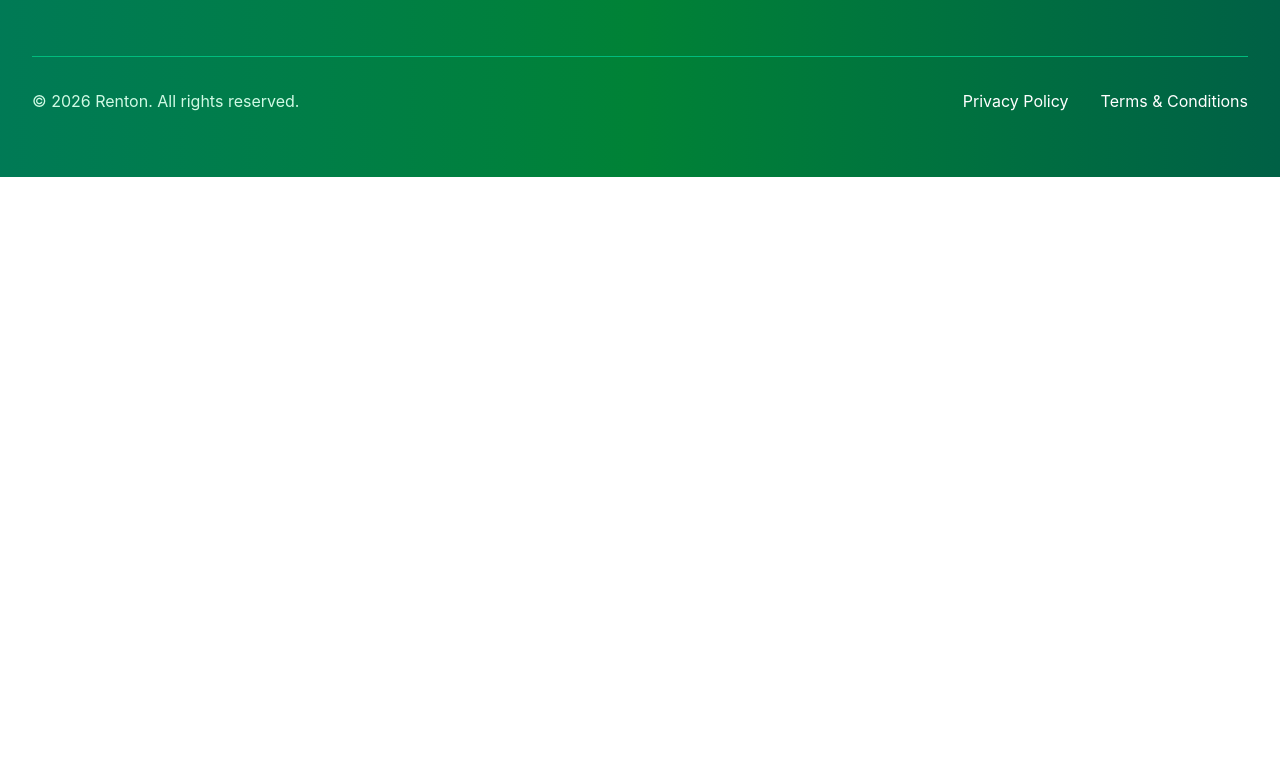
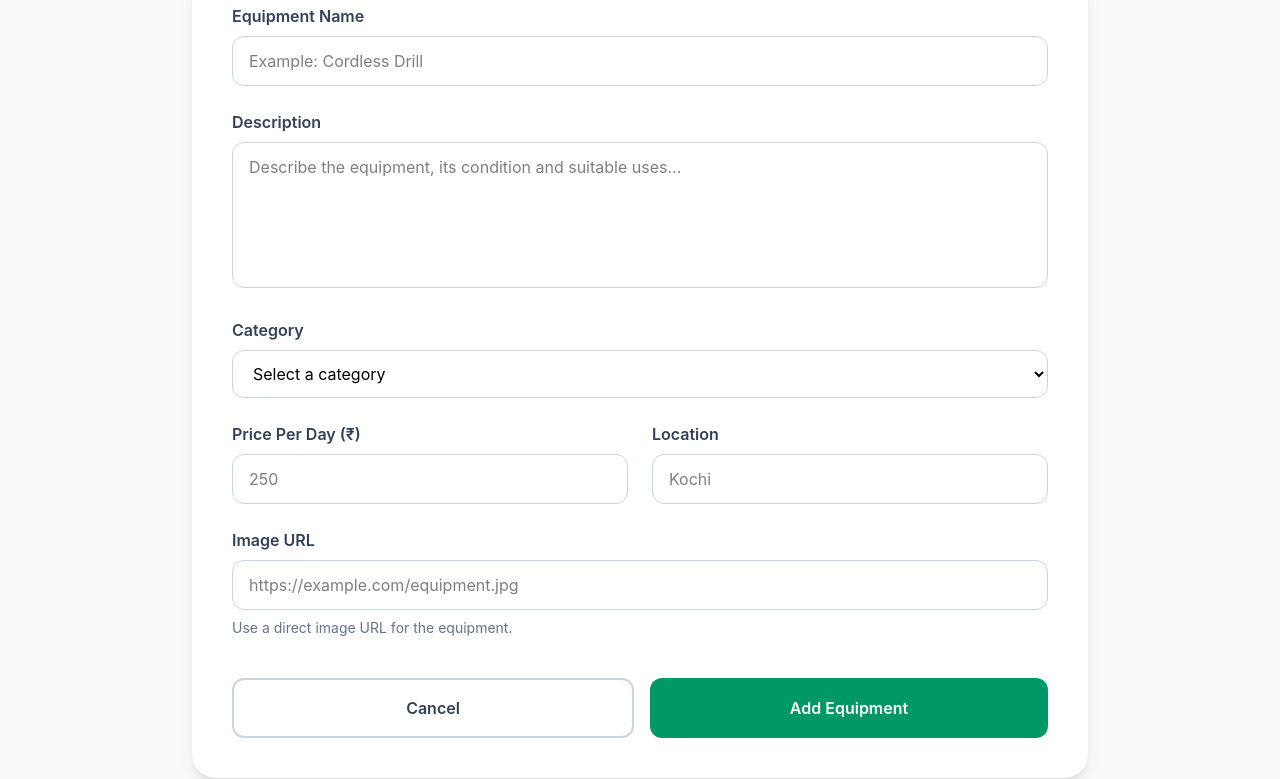
Before and after one commit to Muhammed-Hasan-1/renton, a React app in the folder frontend/: page /add-equipment in a window 1280 px wide. Shown: the part 401-1180 px from the top of the page. Before the commit the page ends 800 px from the top, so only its background shows below. Built offline with nearby package versions, Linux system fonts and the light colour scheme; the HTML template or start-up script is replaced by a standard one.

Commit message:
Add owner equipment creation

```diff
--- a/frontend/src/App.jsx
+++ b/frontend/src/App.jsx
@@ -29,6 +29,8 @@ import ScrollToTop from "./components/ScrollToTop";
 
 import MyEquipment from "./pages/MyEquipment";
 
+import AddEquipment from "./pages/AddEquipment";
+
 function App() {
   return (
     <>
@@ -48,6 +50,7 @@ function App() {
         <Route path="/signup" element={<SignUp />} />
         <Route path="/dashboard" element={<Dashboard />} />
         <Route path="/my-equipment" element={<MyEquipment />} />
+        <Route path="/add-equipment" element={<AddEquipment />}/>
         <Route path="/privacy" element={<Privacy />} />
         <Route path="/terms" element={<Terms />} />
         <Route path="/booking" element={<Booking />} />
--- /dev/null
+++ b/frontend/src/pages/AddEquipment.jsx
@@ -0,0 +1,304 @@
+import { useState } from "react";
+import { Link, useNavigate } from "react-router-dom";
+import axios from "axios";
+
+function AddEquipment() {
+  const navigate = useNavigate();
+
+  const [formData, setFormData] = useState({
+    name: "",
+    description: "",
+    category: "",
+    pricePerDay: "",
+    location: "",
+    image: "",
+  });
+
+  const [loading, setLoading] = useState(false);
+  const [error, setError] = useState("");
+  const [success, setSuccess] = useState("");
+
+  const categories = [
+    "Power Tools",
+    "Construction",
+    "Gardening",
+    "Painting",
+    "Electrical",
+    "Cleaning",
+  ];
+
+  const handleChange = (e) => {
+    const { name, value } = e.target;
+
+    setFormData((prev) => ({
+      ...prev,
+      [name]: value,
+    }));
+  };
+
+  const handleSubmit = async (e) => {
+    e.preventDefault();
+
+    setError("");
+    setSuccess("");
+
+    const token = localStorage.getItem("rentonToken");
+
+    if (!token) {
+      navigate("/signin");
+      return;
+    }
+
+    try {
+      setLoading(true);
+
+      const response = await axios.post(
+        "http://localhost:5000/api/equipment",
+        {
+          name: formData.name.trim(),
+          description: formData.description.trim(),
+          category: formData.category,
+          pricePerDay: Number(formData.pricePerDay),
+          location: formData.location.trim(),
+          image: formData.image.trim(),
+        },
+        {
+          headers: {
+            Authorization: `Bearer ${token}`,
+          },
+        }
+      );
+
+      setSuccess(
+        response.data.message || "Equipment added successfully."
+      );
+
+      setTimeout(() => {
+        navigate("/my-equipment");
+      }, 1000);
+    } catch (error) {
+      console.error("Add equipment error:", error);
+
+      setError(
+        error.response?.data?.message ||
+          "Failed to add equipment. Please try again."
+      );
+    } finally {
+      setLoading(false);
+    }
+  };
+
+  return (
+    <div className="min-h-screen bg-slate-50 px-6 py-16">
+      <div className="mx-auto max-w-4xl">
+
+        {/* Back */}
+        <Link
+          to="/my-equipment"
+          className="font-semibold text-emerald-600 hover:text-emerald-700"
+        >
+          ← Back to My Equipment
+        </Link>
+
+        {/* Header */}
+        <div className="mt-8">
+          <p className="font-semibold uppercase tracking-wide text-emerald-600">
+            OWNER PANEL
+          </p>
+
+          <h1 className="mt-2 text-4xl font-bold text-slate-800">
+            Add Equipment
+          </h1>
+
+          <p className="mt-3 text-slate-500">
+            Add a new piece of equipment to your Renton listing.
+          </p>
+        </div>
+
+        {/* Form Card */}
+        <div className="mt-10 rounded-3xl bg-white p-8 shadow-lg md:p-10">
+
+          {error && (
+            <div className="mb-6 rounded-xl bg-red-50 p-4 font-medium text-red-700">
+              {error}
+            </div>
+          )}
+
+          {success && (
+            <div className="mb-6 rounded-xl bg-emerald-50 p-4 font-medium text-emerald-700">
+              {success}
+            </div>
+          )}
+
+          <form onSubmit={handleSubmit} className="space-y-6">
+
+            {/* Equipment Name */}
+            <div>
+              <label className="mb-2 block font-semibold text-slate-700">
+                Equipment Name
+              </label>
+
+              <input
+                type="text"
+                name="name"
+                value={formData.name}
+                onChange={handleChange}
+                placeholder="Example: Cordless Drill"
+                className="w-full rounded-xl border border-slate-300 px-4 py-3 outline-none transition focus:border-emerald-500"
+                required
+              />
+            </div>
+
+            {/* Description */}
+            <div>
+              <label className="mb-2 block font-semibold text-slate-700">
+                Description
+              </label>
+
+              <textarea
+                name="description"
+                value={formData.description}
+                onChange={handleChange}
+                placeholder="Describe the equipment, its condition and suitable uses..."
+                rows="5"
+                className="w-full resize-none rounded-xl border border-slate-300 px-4 py-3 outline-none transition focus:border-emerald-500"
+                required
+              />
+            </div>
+
+            {/* Category */}
+            <div>
+              <label className="mb-2 block font-semibold text-slate-700">
+                Category
+              </label>
+
+              <select
+                name="category"
+                value={formData.category}
+                onChange={handleChange}
+                className="w-full rounded-xl border border-slate-300 bg-white px-4 py-3 outline-none transition focus:border-emerald-500"
+                required
+              >
+                <option value="">
+                  Select a category
+                </option>
+
+                {categories.map((category) => (
+                  <option
+                    key={category}
+                    value={category}
+                  >
+                    {category}
+                  </option>
+                ))}
+              </select>
+            </div>
+
+            {/* Price + Location */}
+            <div className="grid gap-6 md:grid-cols-2">
+
+              <div>
+                <label className="mb-2 block font-semibold text-slate-700">
+                  Price Per Day (₹)
+                </label>
+
+                <input
+                  type="number"
+                  name="pricePerDay"
+                  value={formData.pricePerDay}
+                  onChange={handleChange}
+                  placeholder="250"
+                  min="1"
+                  step="1"
+                  className="w-full rounded-xl border border-slate-300 px-4 py-3 outline-none transition focus:border-emerald-500"
+                  required
+                />
+              </div>
+
+              <div>
+                <label className="mb-2 block font-semibold text-slate-700">
+                  Location
+                </label>
+
+                <input
+                  type="text"
+                  name="location"
+                  value={formData.location}
+                  onChange={handleChange}
+                  placeholder="Kochi"
+                  className="w-full rounded-xl border border-slate-300 px-4 py-3 outline-none transition focus:border-emerald-500"
+                  required
+                />
+              </div>
+
+            </div>
+
+            {/* Image URL */}
+            <div>
+              <label className="mb-2 block font-semibold text-slate-700">
+                Image URL
+              </label>
+
+              <input
+                type="url"
+                name="image"
+                value={formData.image}
+                onChange={handleChange}
+                placeholder="https://example.com/equipment.jpg"
+                className="w-full rounded-xl border border-slate-300 px-4 py-3 outline-none transition focus:border-emerald-500"
+                required
+              />
+
+              <p className="mt-2 text-sm text-slate-500">
+                Use a direct image URL for the equipment.
+              </p>
+            </div>
+
+            {/* Image Preview */}
+            {formData.image && (
+              <div>
+                <p className="mb-2 font-semibold text-slate-700">
+                  Image Preview
+                </p>
+
+                <img
+                  src={formData.image}
+                  alt="Equipment preview"
+                  className="h-64 w-full rounded-2xl object-cover"
+                  onError={(e) => {
+                    e.currentTarget.style.display = "none";
+                  }}
+                />
+              </div>
+            )}
+
+            {/* Buttons */}
+            <div className="flex flex-col gap-4 pt-4 sm:flex-row">
+
+              <Link
+                to="/my-equipment"
+                className="flex-1 rounded-xl border-2 border-slate-300 px-6 py-4 text-center font-semibold text-slate-700 transition hover:bg-slate-50"
+              >
+                Cancel
+              </Link>
+
+              <button
+                type="submit"
+                disabled={loading}
+                className="flex-1 rounded-xl bg-emerald-600 px-6 py-4 font-semibold text-white transition hover:bg-emerald-700 disabled:cursor-not-allowed disabled:opacity-60"
+              >
+                {loading
+                  ? "Adding Equipment..."
+                  : "Add Equipment"}
+              </button>
+
+            </div>
+
+          </form>
+        </div>
+      </div>
+    </div>
+  );
+}
+
+export default AddEquipment;
```
Also changed, not shown: 1 other file (tests, documents, lock files or other folders).
